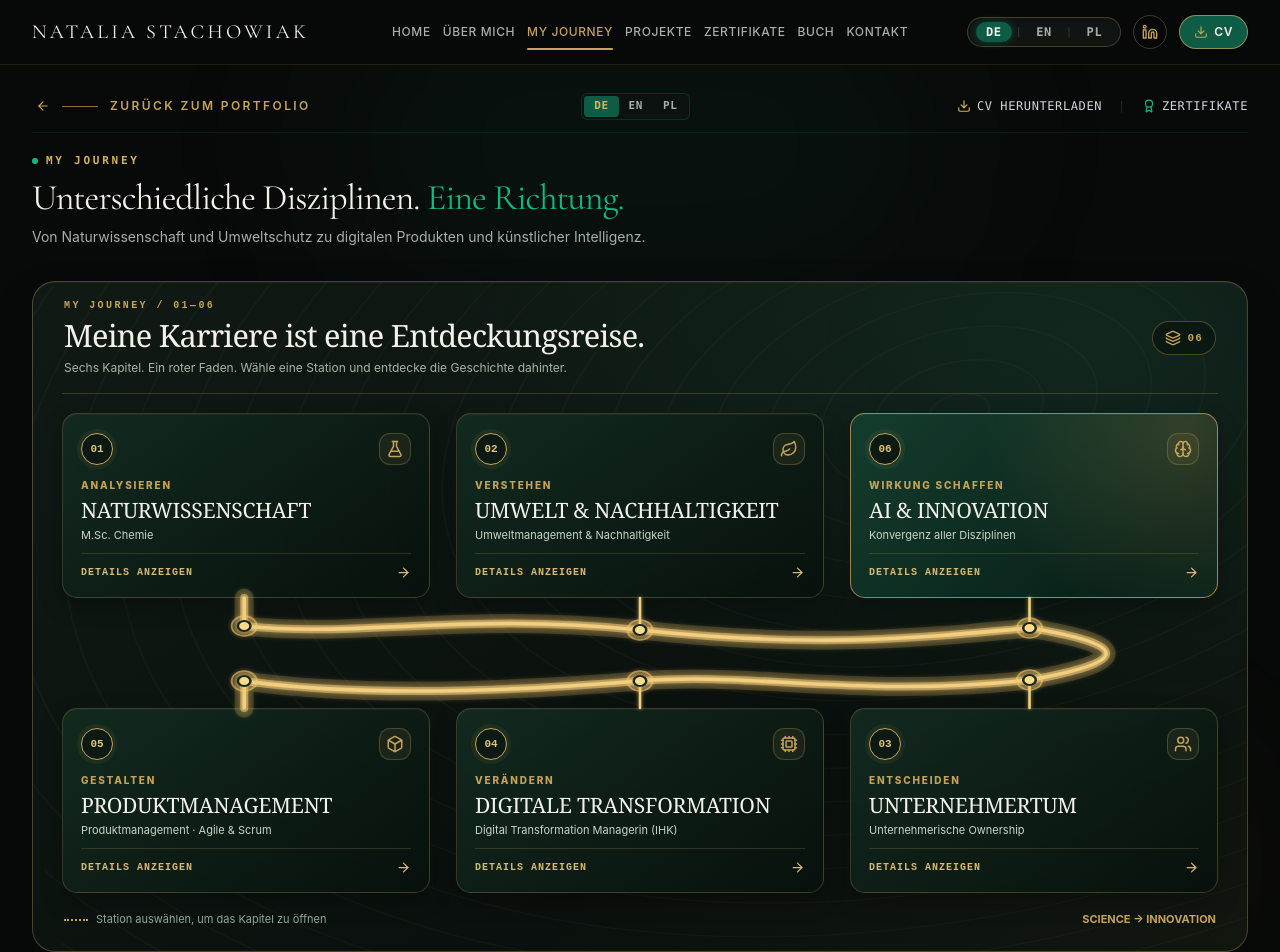
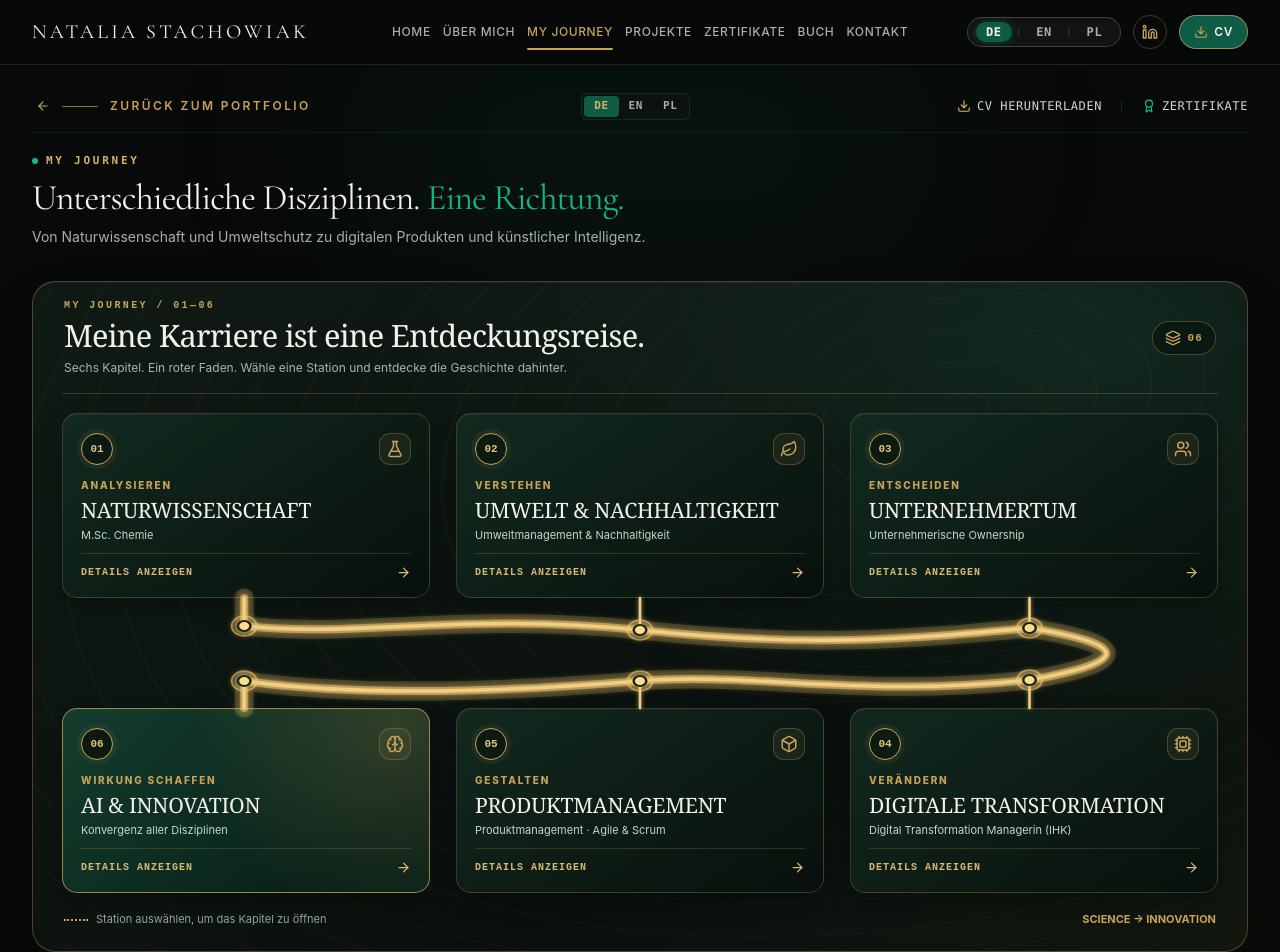
Before and after one commit to nataliastachowiak-bit/Natalia-Stachowiak, a React (Vite) app: page /journey in a window 1280 px wide. Shown: the top 952 px of the page. Built offline with nearby package versions, Linux system fonts and the light colour scheme.

Commit message:
Keep career map stations aligned after adding route overlay

```diff
--- a/src/pages/JourneyAtlas.css
+++ b/src/pages/JourneyAtlas.css
@@ -21,9 +21,9 @@
 .journey-route-halo {fill:rgba(247,202,107,.15);stroke:rgba(247,202,107,.58);stroke-width:1.5;}
 .journey-waypoint {position:relative;min-width:0;min-height:185px;display:flex;flex-direction:column;align-items:stretch;text-align:left;padding:19px 18px 17px;background:linear-gradient(145deg,rgba(19,43,32,.95),rgba(8,17,13,.96));border:1px solid rgba(199,163,90,.25);border-radius:15px;color:#F4F1EA;cursor:pointer;box-shadow:0 9px 22px rgba(0,0,0,.25),inset 0 1px 0 rgba(255,255,255,.04);transition:border-color .22s ease,transform .22s ease,box-shadow .22s ease;}
 .journey-waypoint:hover,.journey-waypoint:focus-visible {transform:translateY(-5px);border-color:#C7A35A;box-shadow:0 17px 30px rgba(0,0,0,.4),0 0 0 1px rgba(199,163,90,.22);outline:none;}
-.journey-waypoint:nth-child(4) {grid-row:2;grid-column:3;}
-.journey-waypoint:nth-child(5) {grid-row:2;grid-column:2;}
-.journey-waypoint:nth-child(6) {grid-row:2;grid-column:1;}
+.journey-waypoint--digital {grid-row:2;grid-column:3;}
+.journey-waypoint--product {grid-row:2;grid-column:2;}
+.journey-waypoint--ai {grid-row:2;grid-column:1;}
 .journey-waypoint--ai {background:radial-gradient(circle at 92% 8%,rgba(199,163,90,.20),transparent 54%),linear-gradient(135deg,#143D2E,#092018 80%);border-color:rgba(199,163,90,.75);}
 .journey-waypoint-top {display:flex;align-items:center;justify-content:space-between;gap:12px;}
 .journey-waypoint-marker {height:32px;width:32px;flex:none;border-radius:50%;display:grid;place-items:center;background:#0C1A13;border:1px solid #C7A35A;color:#E4C57D;box-shadow:0 0 0 4px rgba(199,163,90,.07);font:700 11px ui-monospace,monospace;}
@@ -42,7 +42,7 @@
 @media (max-width:980px) {
   .journey-map-route {display:none;}
    .journey-map-grid {grid-template-columns:repeat(2,minmax(0,1fr));gap:18px;}
-  .journey-waypoint:nth-child(n) {grid-column:auto;grid-row:auto;}
+  .journey-waypoint {grid-column:auto;grid-row:auto;}
   .journey-waypoint {min-height:183px;}
 }
 @media (max-width:610px) {
```
